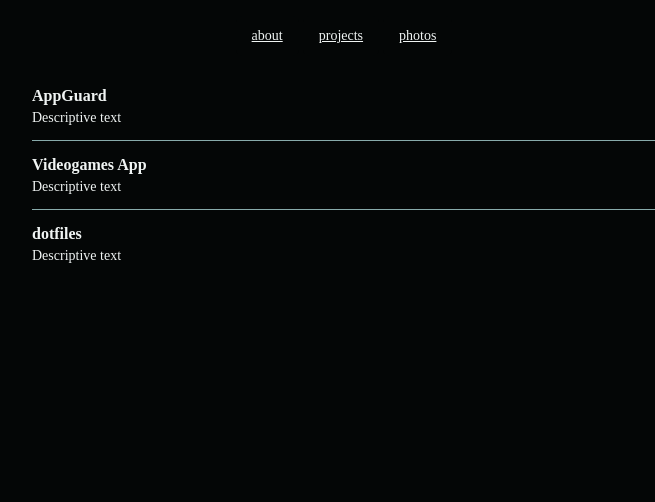
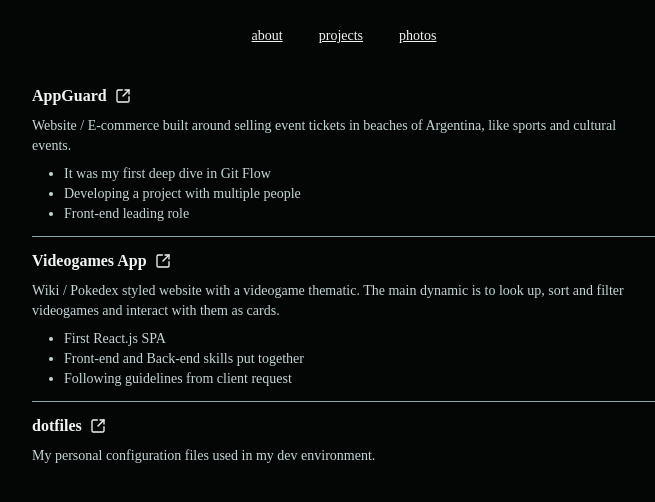
Before and after one commit to JuanBaut/portfolio, a React (Vite) app: page /projects in a window 1280 px wide. Shown: the top 502 px of the page, without its empty margins (296-951 px from the left). Built offline with nearby package versions, Linux system fonts and the light colour scheme; a web font is replaced by a local one.

Commit message:
projects section is good to go, general imprvs

```diff
--- a/package.json
+++ b/package.json
@@ -10,6 +10,8 @@
     "preview": "vite preview"
   },
   "dependencies": {
+    "@cloudinary/react": "^1.13.0",
+    "@cloudinary/url-gen": "^1.19.0",
     "@radix-ui/react-navigation-menu": "^1.1.4",
     "@radix-ui/react-slot": "^1.0.2",
     "@types/node": "^20.12.2",
@@ -23,7 +25,7 @@
     "react": "^18.2.0",
     "react-dom": "^18.2.0",
     "react-router-dom": "^6.22.3",
-    "sort-by": "^1.2.0",
+    "sort-by": "^0.0.2",
     "tailwind-merge": "^2.2.2",
     "tailwindcss-animate": "^1.0.7"
   },
--- a/src/features/About/About.tsx
+++ b/src/features/About/About.tsx
@@ -13,20 +13,32 @@
           Bautista
         </p>
         <div className="flex gap-2">
+          <a
+            href="https://github.com/JuanBaut"
+            target="_blank"
+            rel="noreferrer"
+          >
             <Button variant={"ghost"} className="size-7 p-0">
               <Github className="m-0 size-5 p-0" />
             </Button>
+          </a>
+          <a
+            href="https://www.linkedin.com/in/juanandresdev/"
+            target="_blank"
+            rel="noreferrer"
+          >
             <Button variant={"ghost"} className="size-7 p-0">
               <LinkedinIcon className="m-0 size-5 p-0" />
             </Button>
+          </a>
           <Button variant={"ghost"} className="size-7 p-0">
             <MoonIcon className="m-0 size-5 p-0" />
           </Button>
         </div>
       </div>
       <div className="pt-4">
-        <p className="text-justify">
-          I am a full-stack web developer, but more importantly I am a creative.
+        <p className="text-justify text-muted">
+          I am a full-stack web developer, although I see myself as a designer.
           Born and based in Colombia. I believe in designing things with passion
           in order to solve problems correctly with usability and aesthetics in
           mind.
--- a/src/features/Photos/Photos.tsx
+++ b/src/features/Photos/Photos.tsx
@@ -1,7 +1,8 @@
 const Photos: React.FC = () => {
   return (
-    <div className="mx-auto w-[50%]">
-      <p>these are the photos</p>
+    <div className="mx-auto w-[90%] px-2 sm:w-[640px] md:w-[640px] lg:w-[640px] xl:w-[640px] 2xl:w-[640px]">
+      <p>Photos taken with my Nikon D3400 for fun.</p>
+      <div className="flex flex-wrap gap-2"></div>
     </div>
   );
 };
--- a/src/features/Projects/Projects.tsx
+++ b/src/features/Projects/Projects.tsx
@@ -1,19 +1,64 @@
+import { SquareArrowOutUpRight } from "lucide-react";
+
 const Projects: React.FC = () => {
   return (
     <div className="mx-auto w-[90%] px-2 sm:w-[640px] md:w-[640px] lg:w-[640px] xl:w-[640px] 2xl:w-[640px]">
       <div className="border-primary py-3">
-        <p className="font-bold">AppGuard</p>
-        <p className="text-sm">Descriptive text</p>
+        <a
+          href="https://app-guard-front.vercel.app/"
+          target="_blank"
+          rel="noreferrer"
+          className="flex  font-bold"
+        >
+          AppGuard
+          <SquareArrowOutUpRight className="my-auto ml-2 size-4" />
+        </a>
+        <p className="pt-2 text-sm text-muted">
+          Website / E-commerce built around selling event tickets in beaches of
+          Argentina, like sports and cultural events.
+          <ul className="list-disc px-8 pt-2">
+            <li>It was my first deep dive in Git Flow</li>
+            <li>Developing a project with multiple people</li>
+            <li>Front-end leading role</li>
+          </ul>
+        </p>
       </div>
       <hr />
       <div className="border-primary py-3">
-        <p className="font-bold">Videogames App</p>
-        <p className="text-sm">Descriptive text</p>
+        <a
+          href="https://github.com/JuanBaut/videogames-pi"
+          target="_blank"
+          rel="noreferrer"
+          className="flex  font-bold"
+        >
+          Videogames App
+          <SquareArrowOutUpRight className="my-auto ml-2 size-4" />
+        </a>
+        <p className="pt-2 text-sm text-muted">
+          Wiki / Pokedex styled website with a videogame thematic. The main
+          dynamic is to look up, sort and filter videogames and interact with
+          them as cards.
+          <ul className="list-disc px-8 pt-2">
+            <li>First React.js SPA</li>
+            <li>Front-end and Back-end skills put together</li>
+            <li>Following guidelines from client request</li>
+          </ul>
+        </p>
       </div>
       <hr />
       <div className="border-primary py-3">
-        <p className="font-bold">dotfiles</p>
-        <p className="text-sm">Descriptive text</p>
+        <a
+          href="https://github.com/JuanBaut/dotfiles"
+          target="_blank"
+          rel="noreferrer"
+          className="flex font-bold "
+        >
+          dotfiles
+          <SquareArrowOutUpRight className="my-auto ml-2 size-4" />
+        </a>
+        <p className="pt-2 text-sm text-muted">
+          My personal configuration files used in my dev environment.
+        </p>
       </div>
     </div>
   );
```
Also changed, not shown: 1 other file (tests, documents, lock files or other folders). Lines whose indentation alone changed are shown as unchanged.
